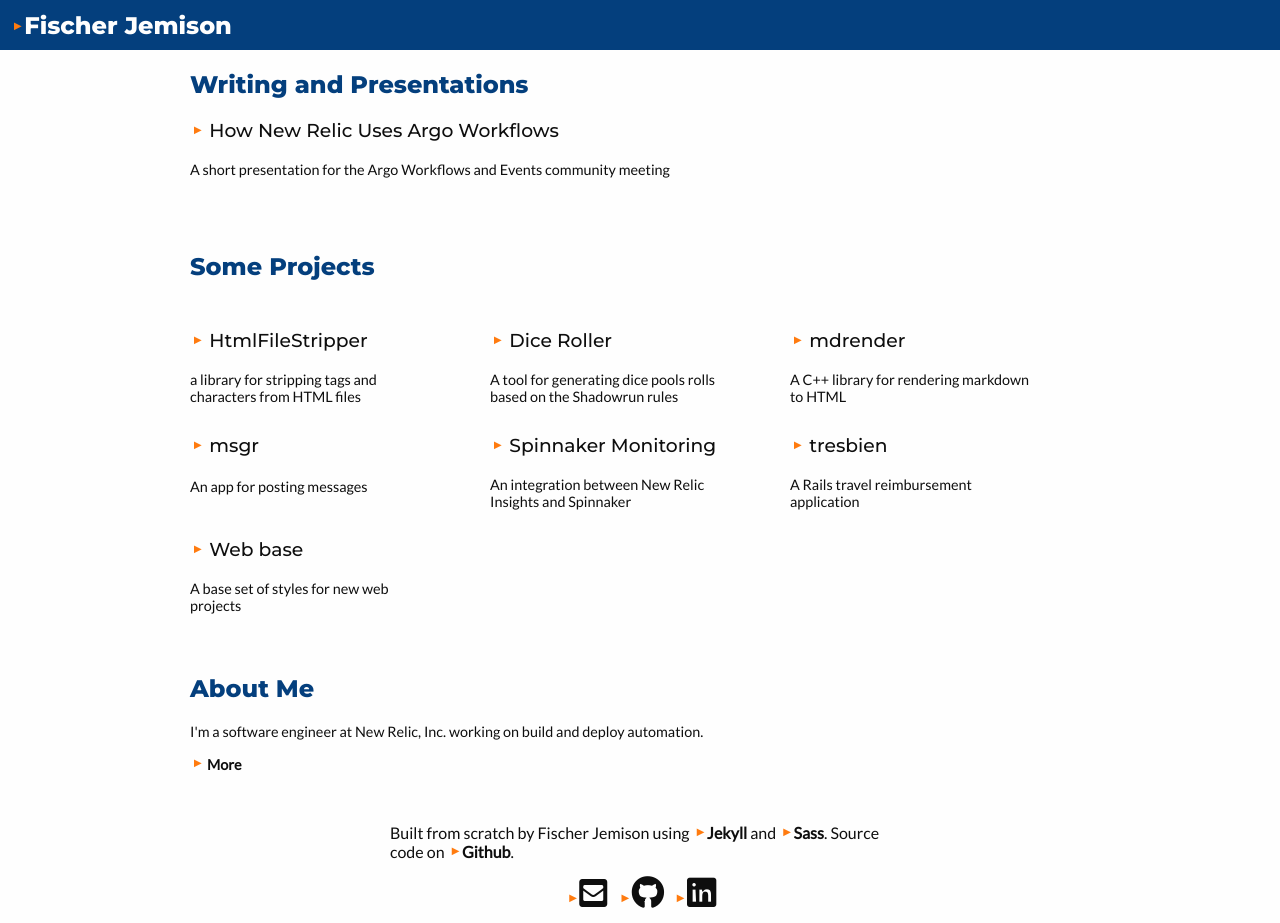
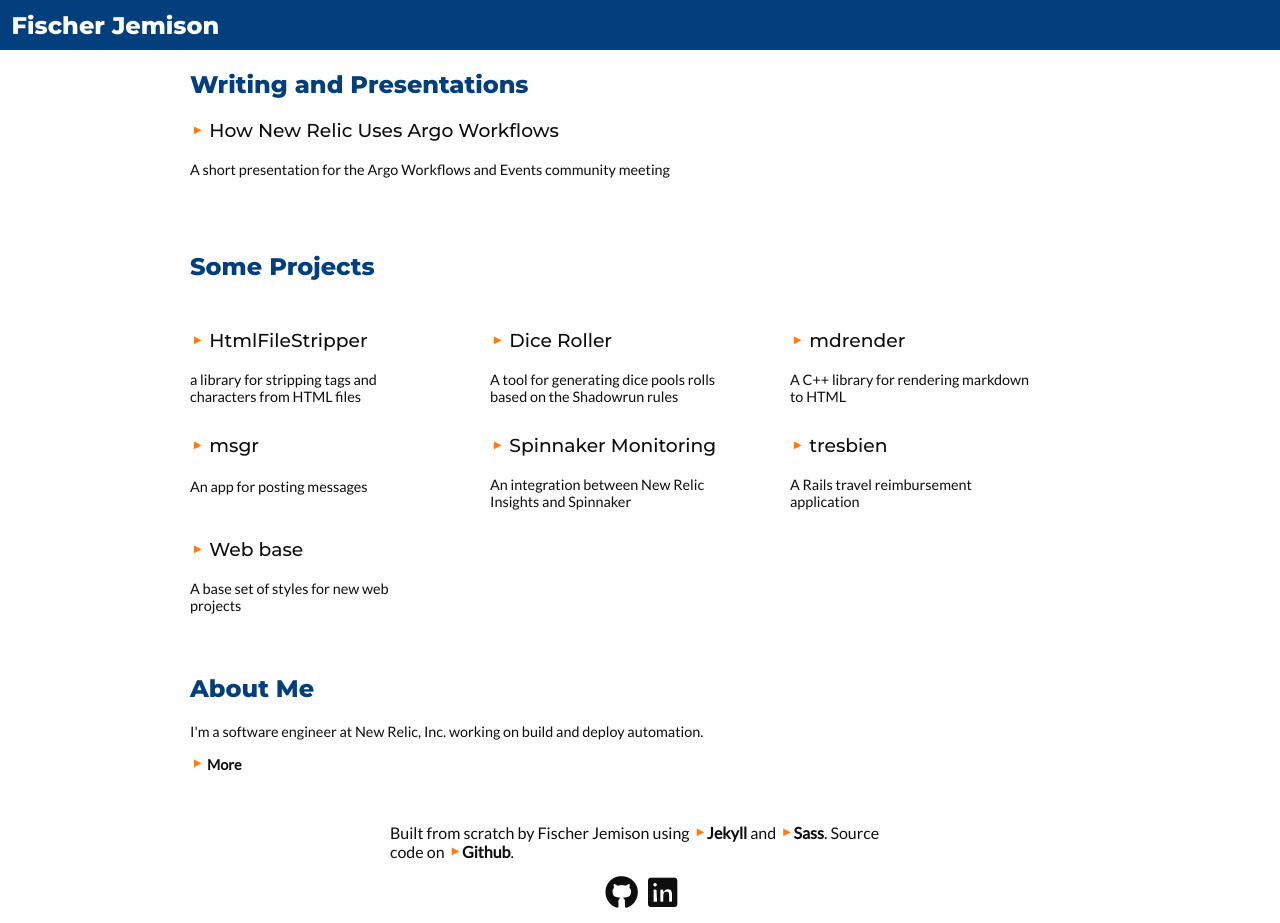
Before and after one commit to jemisonf/jemisonf.github.io, a Jekyll site: the page built from index.html, in a window 1280 px wide. Built offline with Jekyll 4.4.1, drawn with Linux system fonts in a browser that asks for light colours.

```diff
--- a/_includes/footer.html
+++ b/_includes/footer.html
@@ -5,7 +5,7 @@
             Source code on <a href="https://github.com/jemisonf/jemisonf.github.io">Github</a>.
         </p>
         <div class="contacts-row">
-            <a class="contact" href="mailto:f.g.jemison@gmail.com"><i class="fas fa-envelope-square fa-2x"></i></a> <a class="contact" href="https://github.com/jemisonf"><i class="fab fa-github fa-2x"></i></a> <a class="contact" href="https://linkedin.com/in/fischer-jemison"><i class="fab fa-linkedin fa-2x"></i></a>
+             <a class="contact" href="https://github.com/jemisonf"><i class="fab fa-github fa-2x"></i></a> <a class="contact" href="https://linkedin.com/in/fischer-jemison"><i class="fab fa-linkedin fa-2x"></i></a>
         </div>
     </div
 </footer>
--- a/_sass/components/_contact.scss
+++ b/_sass/components/_contact.scss
@@ -4,4 +4,8 @@
     .contact {
         margin: 0px 5px;
     }
+    a::before {
+        content: "";
+    }
+
 }
--- a/_sass/layout/_header.scss
+++ b/_sass/layout/_header.scss
@@ -9,4 +9,7 @@
         @include link_reset;
         color: $background;
     }
+    a::before {
+        content: ""
+    }
 }
```
